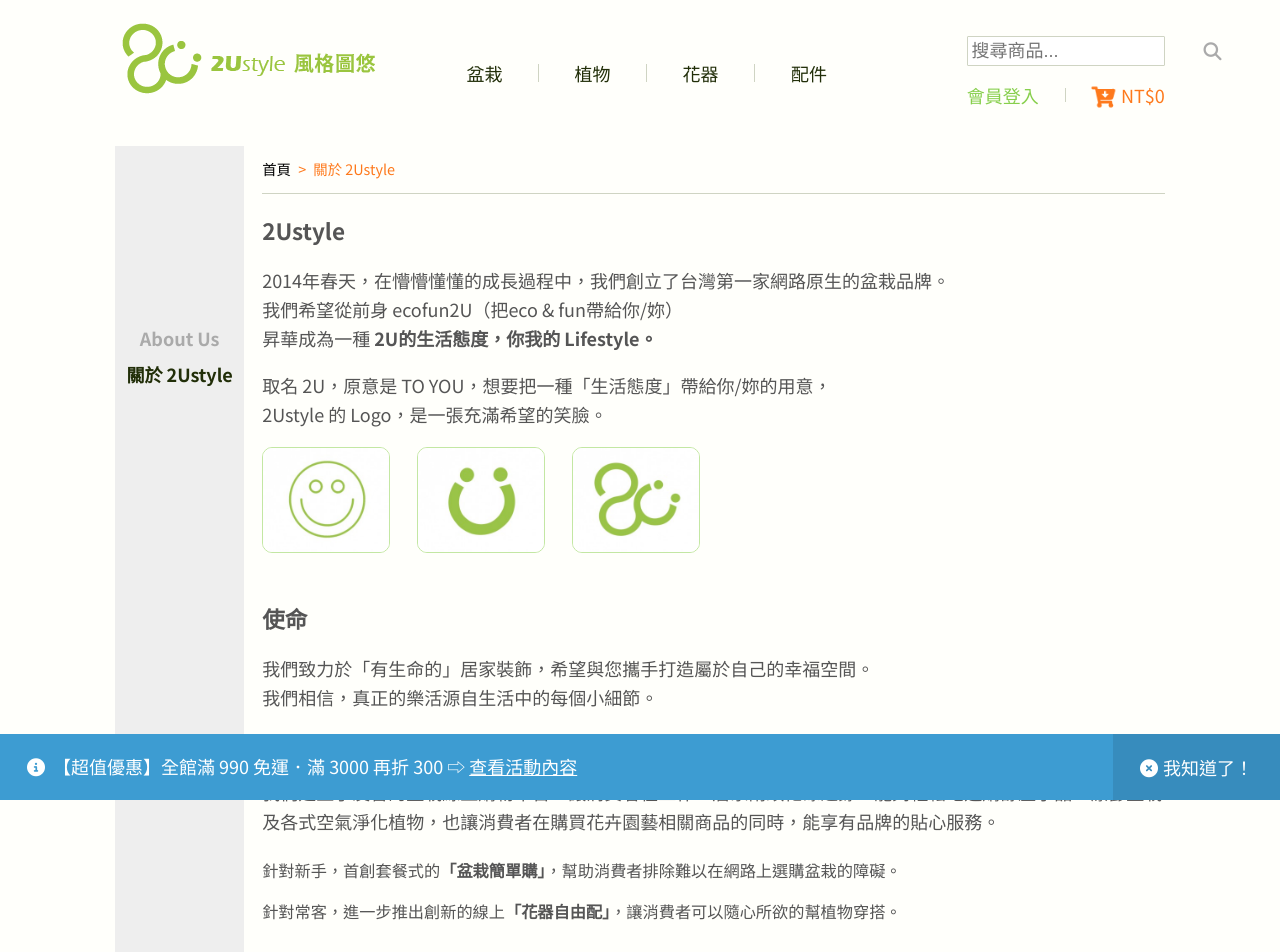
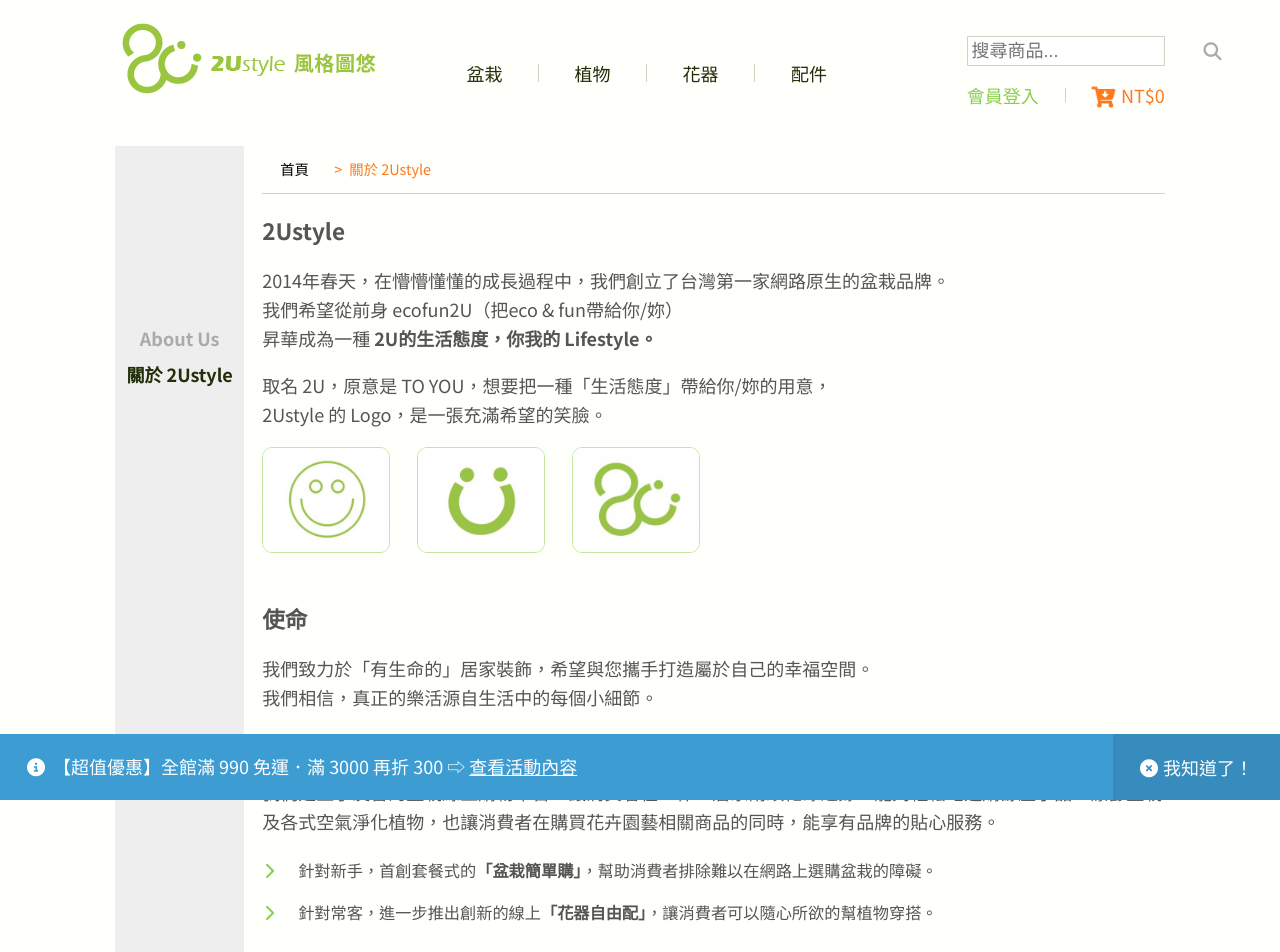
Before and after one commit to RediChen/web_remake_2Ustyle, a React (Create React App) app: page /about in a window 1280 px wide. Shown: the top 952 px of the page. Built offline with nearby package versions, Linux system fonts and the light colour scheme.

Commit message:
累積性進度

```diff
--- a/src/style/style.css
+++ b/src/style/style.css
@@ -72,14 +72,15 @@
 input[type="url"], input[type="password"],
 input[type="search"], textarea {
   font-weight: 400;
+  caret-color: #212e08;
 }
 
 input[type="text"]:focus, input[type="number"]:focus,
 input[type="email"]:focus, input[type="tel"]:focus,
 input[type="url"]:focus, input[type="password"]:focus,
 input[type="search"]:focus, textarea:focus {
-  background-color: #f4ffee;
-  outline: 2px solid #87cf4c;
+  background-color: rgba(244, 255, 238, 0.2);
+  outline: 2px solid rgba(135, 207, 76, 0.5);
 }
 
 input, select, textarea {
@@ -209,9 +210,6 @@
   height: 1.5rem;
   -webkit-transition: color .4s;
   transition: color .4s;
-}
-
-#nav-link-wrap .nav-link:link, #nav-link-wrap .nav-link:visited {
   color: #212e08;
 }
 
@@ -858,6 +856,8 @@
 .layout-single-page article ul li {
   line-height: 2;
   margin-top: 0.5rem;
+  margin-left: 1.9rem;
+  text-indent: -0.9rem;
 }
 
 #logo-gallery {
@@ -1100,7 +1100,7 @@
   border-right: 1px solid #cfd4c3;
 }
 
-.font-awesome-solid, .home-contact-card i, #nav-tool form button i::before, #info-box p i::before, #info-box button i::before, #nav-mobile li > button i::before, #nav-mobile a i::before, #home-nav li i::before, .terms-quotes::before, .terms-quotes::after, .terms-quotes i::before {
+.font-awesome-solid, .home-contact-card i, #nav-tool form button i::before, #info-box p i::before, #info-box button i::before, #nav-mobile li > button i::before, #nav-mobile a i::before, #home-nav li i::before, .terms-quotes::before, .terms-quotes::after, .terms-quotes i::before, .chevron-right::before {
   display: inline-block;
   font-style: normal;
   font-variant: normal;
@@ -1108,3 +1108,9 @@
   font-family: "Font Awesome 5 Free";
   font-weight: 900;
 }
+
+.chevron-right::before {
+  content: '\f054';
+  color: #87cf4c;
+  margin-right: 1rem;
+}
```
